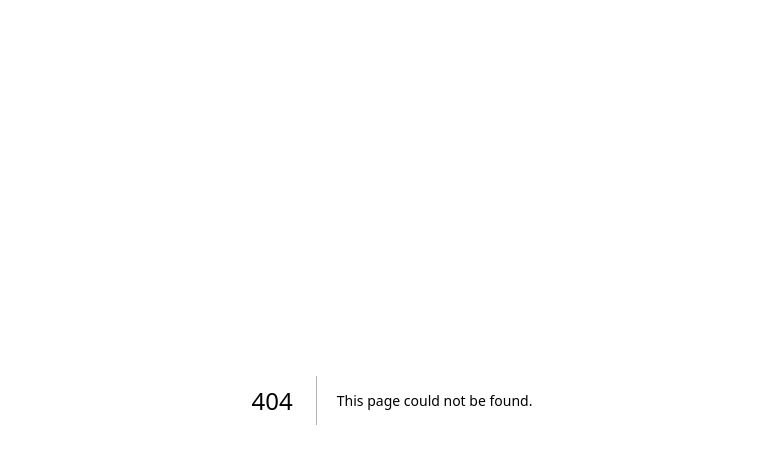
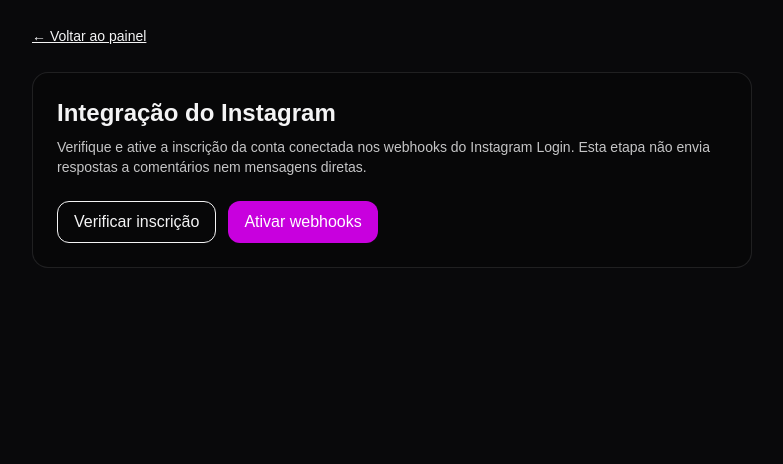
Before and after one commit to oluiixz-ai/DashReply, a Next.js app: page /instagram-setup in a window 1280 px wide. Before the commit this address had no page. Shown: the top 464 px of the page, without its empty margins (248-1031 px from the left). Built offline with nearby package versions, Linux system fonts and the light colour scheme.

Commit message:
Add Instagram webhook subscription setup screen

```diff
--- /dev/null
+++ b/src/app/instagram-setup/page.tsx
@@ -0,0 +1,86 @@
+"use client";
+
+import { useState } from "react";
+
+type Result = {
+  ok?: boolean;
+  action?: string;
+  result?: unknown;
+  error?: string;
+  status?: number;
+};
+
+export default function InstagramSetupPage() {
+  const [loading, setLoading] = useState<"check" | "subscribe" | null>(null);
+  const [message, setMessage] = useState("");
+  const [result, setResult] = useState<Result | null>(null);
+
+  async function run(action: "check" | "subscribe") {
+    setLoading(action);
+    setMessage("");
+    setResult(null);
+    try {
+      const response = await fetch("/api/meta/subscriptions", {
+        method: action === "subscribe" ? "POST" : "GET",
+        cache: "no-store",
+      });
+      const data = (await response.json()) as Result;
+      setResult(data);
+      if (!response.ok) {
+        setMessage(data.error || `Falha na solicitação (HTTP ${response.status}).`);
+      } else if (action === "subscribe") {
+        setMessage("Solicitação de inscrição enviada à API do Instagram. Confira o resultado abaixo.");
+      } else {
+        setMessage("Consulta concluída. Confira as inscrições retornadas pela API.");
+      }
+    } catch {
+      setMessage("Não foi possível acessar o endpoint. Verifique sua conexão e tente novamente.");
+    } finally {
+      setLoading(null);
+    }
+  }
+
+  return (
+    <main className="mx-auto max-w-3xl p-6">
+      <a href="/dashboard" className="text-sm underline">← Voltar ao painel</a>
+      <section className="mt-6 rounded-2xl border border-white/10 bg-black/20 p-6">
+        <h1 className="text-2xl font-semibold">Integração do Instagram</h1>
+        <p className="mt-2 text-sm opacity-80">
+          Verifique e ative a inscrição da conta conectada nos webhooks do Instagram Login.
+          Esta etapa não envia respostas a comentários nem mensagens diretas.
+        </p>
+
+        <div className="mt-6 flex flex-wrap gap-3">
+          <button
+            type="button"
+            onClick={() => run("check")}
+            disabled={loading !== null}
+            className="rounded-xl border px-4 py-2 disabled:opacity-50"
+          >
+            {loading === "check" ? "Consultando..." : "Verificar inscrição"}
+          </button>
+          <button
+            type="button"
+            onClick={() => run("subscribe")}
+            disabled={loading !== null}
+            className="rounded-xl bg-fuchsia-600 px-4 py-2 font-medium text-white disabled:opacity-50"
+          >
+            {loading === "subscribe" ? "Ativando..." : "Ativar webhooks"}
+          </button>
+        </div>
+
+        {message && (
+          <p role="status" className="mt-5 rounded-xl border p-3 text-sm">
+            {message}
+          </p>
+        )}
+
+        {result && (
+          <pre className="mt-4 max-h-96 overflow-auto whitespace-pre-wrap break-words rounded-xl bg-black/30 p-4 text-xs">
+            {JSON.stringify(result, null, 2)}
+          </pre>
+        )}
+      </section>
+    </main>
+  );
+}
```
